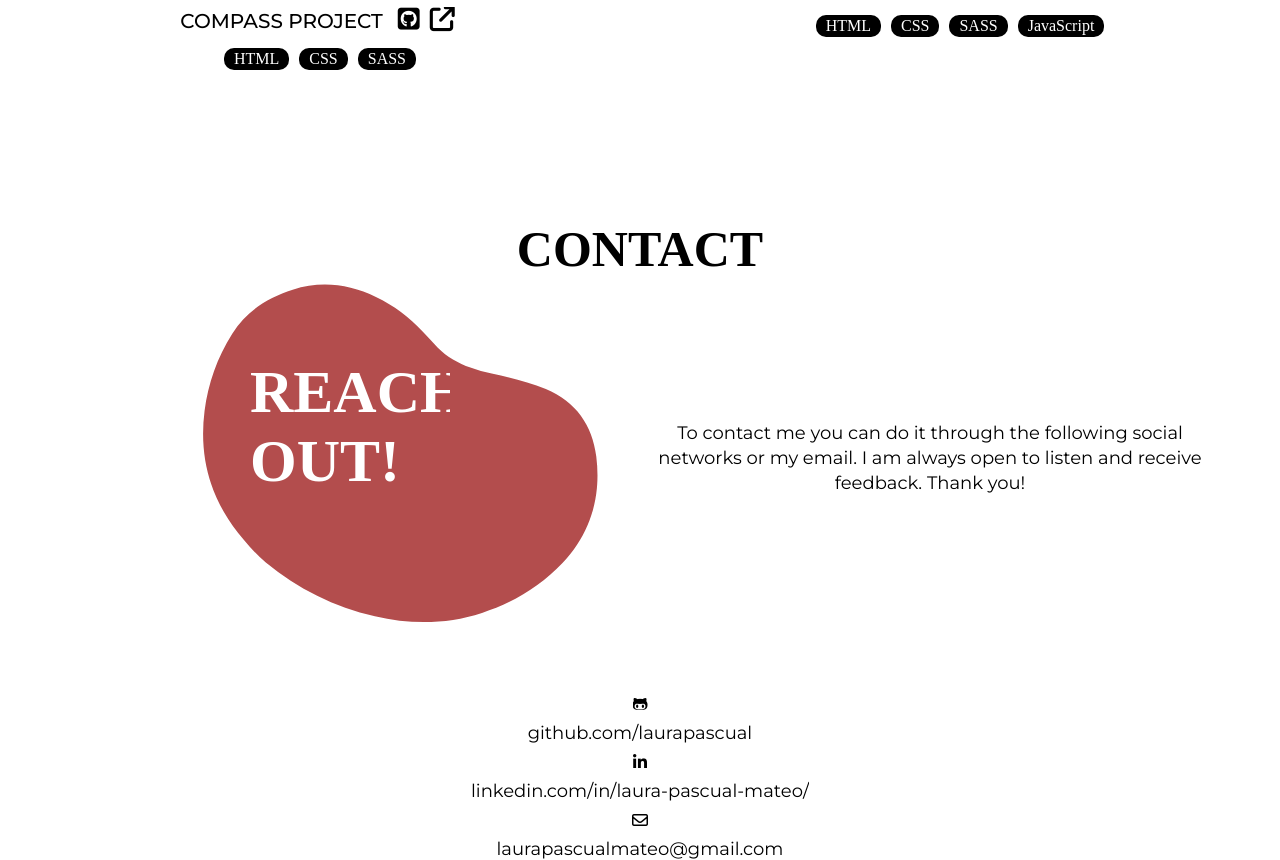
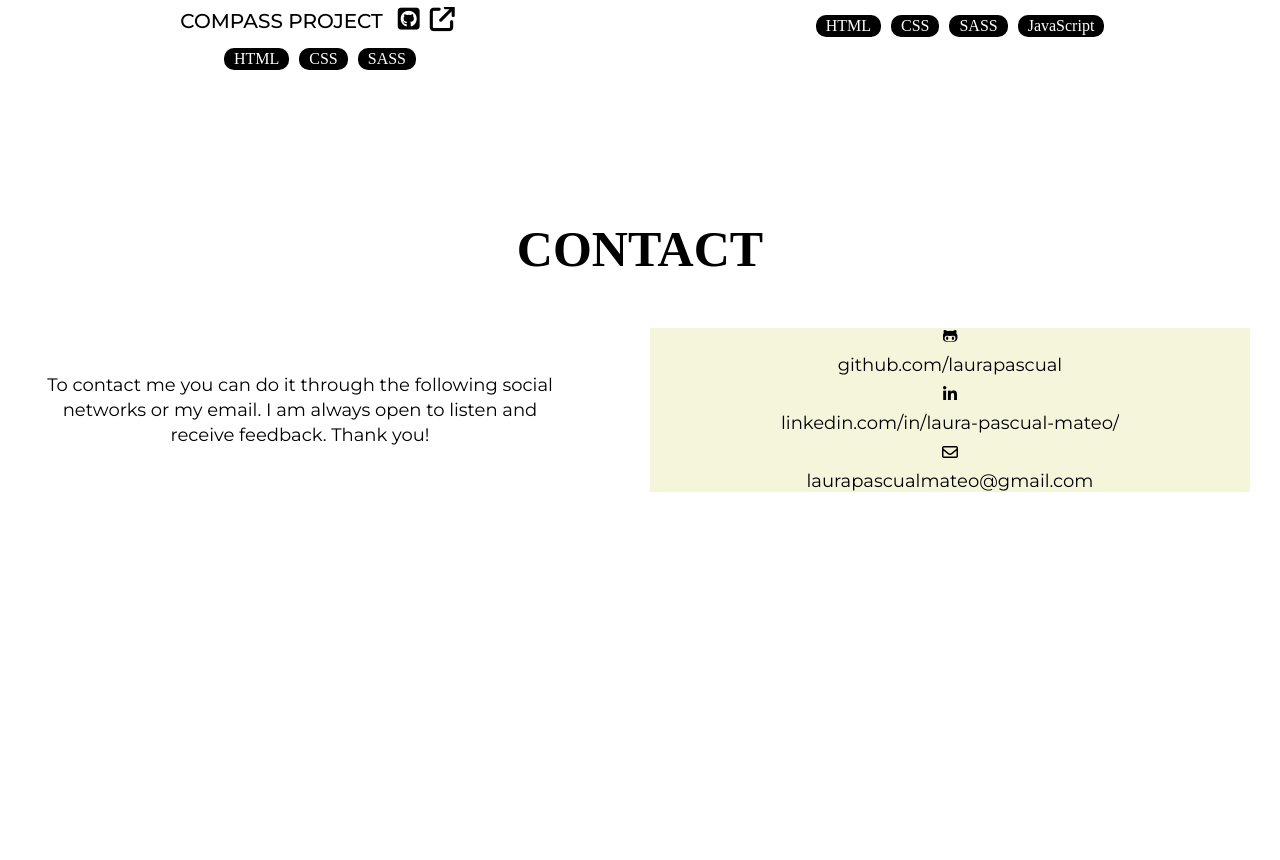
Before and after one commit to laurapascual/Portfolio-Laura-Pascual, a React (Create React App) app: page / in a window 1280 px wide. Shown: the part 3073-3933 px from the top of the page. After the commit the page ends 3595 px from the top, so only its background shows below. Built offline with nearby package versions, Linux system fonts and the light colour scheme; a web font is replaced by a local one.

Commit message:
Fix contact component

```diff
--- a/src/components/Contact.js
+++ b/src/components/Contact.js
@@ -1,19 +1,16 @@
-import shape from '../images/shape.svg';
-
 const contact= () => {
     return(
         <div className='contact' id="contact">
             <h4 className="contact__title">CONTACT</h4>
             <div className='contact__section'>
-                <h5 className='contact__subtitle'>REACH OUT!</h5>
-                <img src={shape} alt="" className='contact__shape'/>
                 <p className="contact__desc">To contact me you can do it through the following social networks or my email. I am always open to listen and receive feedback. Thank you!</p>
+                <div className='contact__section2'>
+                    <i class="fa-brands fa-github-alt"></i><a href="https://github.com/laurapascual" className="contact__rrss">github.com/laurapascual</a>
+                    <i class="fa-brands fa-linkedin-in"></i><a href="https://linkedin.com/in/laura-pascual-mateo/" className="contact__rrss">linkedin.com/in/laura-pascual-mateo/</a>
+                    <i class="fa-regular fa-envelope"></i><a href="mailto:laurapascualmateo@gmail.com" className="contact__rrss">laurapascualmateo@gmail.com</a>
+                </div>
             </div>
-            <div className='contact__section2'>
-                <i class="fa-brands fa-github-alt"></i><a href="https://github.com/laurapascual" className="contact__rrss">github.com/laurapascual</a>
-                <i class="fa-brands fa-linkedin-in"></i><a href="https://linkedin.com/in/laura-pascual-mateo/" className="contact__rrss">linkedin.com/in/laura-pascual-mateo/</a>
-                <i class="fa-regular fa-envelope"></i><a href="mailto:laurapascualmateo@gmail.com" className="contact__rrss">laurapascualmateo@gmail.com</a>
-            </div>
+
         </div>
     )
 }
--- a/src/styles/layouts/Contact.scss
+++ b/src/styles/layouts/Contact.scss
@@ -1,20 +1,24 @@
 .contact {
     padding-top: 50px;
+    margin-bottom: 30px;
     @media (min-width: $breakpoint-tablet) {
         padding-top: 100px;
+        margin: 0 30px 30px 30px;
     }
     &__title {
         font-family: $font_title;
         text-align: center;
         font-size: 30px;
+        margin-bottom: 10px;
         @media (min-width: $breakpoint-tablet) {
             font-size: 50px;
+            margin-bottom: 0px;
         }
     }
     &__desc {
         font-family: $font_text;
         display: flex;
-        align-items: flex-end;
+        align-items: center;
         justify-content: center;
         font-size: 16px;
         padding-left: 25px;
@@ -43,48 +47,19 @@
     &__section {
         display: grid;
         grid-template-columns: 1fr;
+        gap: 20px;
         @media (min-width: $breakpoint-tablet) {
             grid-template-columns: 1fr 1fr;
+            padding-top: 50px;
         }
     }
 
-    &__shape {
-        position: absolute;
-        transform: translate(0vw, 0vh) rotate(50deg);
-        z-index: -1;
-        width: 250px;
-
-        @media (min-width: $breakpoint-tablet) {
-            transform: translate(15vw, 0vh) rotate(50deg);
-            width: 400px;
-        }
-    }
-
-    &__subtitle {
-        padding-left: 50px;
-        padding-top: 80px;
-        font-family: $font_title;
-        font-size: 40px;
-        color: white;
-        width: 200px;
-        @media (min-width: $breakpoint-tablet) {
-            padding-left: 250px;
-            width: 450px;
-            font-size: 60px;
-        }
-        @media (min-width: $breakpoint-screen) {
-            padding-left: 400px;
-            width: 600px;
-        }
-    }
     &__section2 {
-        padding-top: 50px;
         display: flex;
         flex-direction: column;
         align-items: center;
+        justify-content: center;
         gap: 10px;
-        @media (min-width: $breakpoint-tablet) {
-            padding-top: 200px;
-        }
+        background-color: beige;
     }
 }
```
